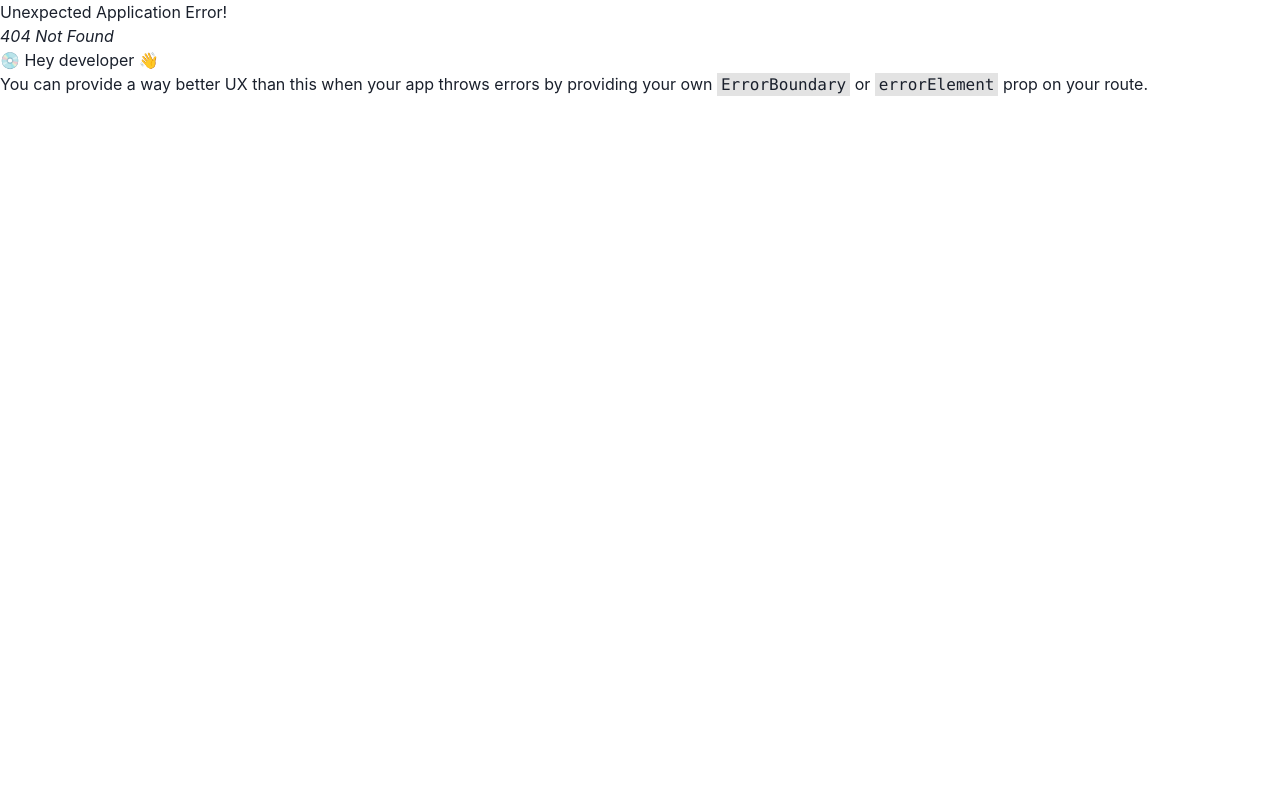
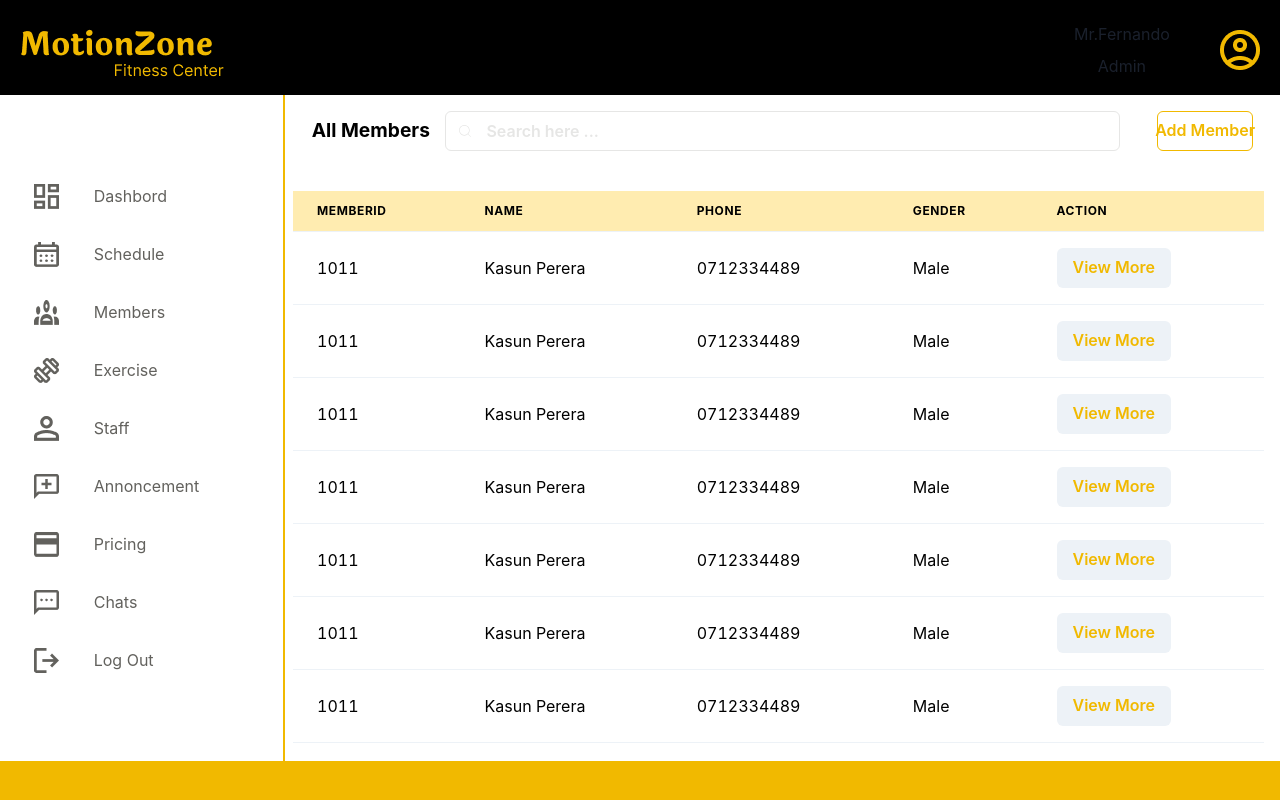
Before and after one commit to GymManagmentSystem/gym_admin_web_app, a React (Vite) app: page /staff in a window 1280 px wide. Before the commit this address had no page. Built offline with nearby package versions, Linux system fonts and the light colour scheme.

Commit message:
adding Staff Page

```diff
--- a/src/components/SearchHeadingBar.tsx
+++ b/src/components/SearchHeadingBar.tsx
@@ -8,15 +8,17 @@ import {
 } from "@chakra-ui/react";
 import { CiSearch } from "react-icons/ci";
 
-interface SearchHeadingBarProps{
-    buttonPressed:()=>void
+interface SearchHeadingBarProps {
+  buttonPressed: () => void;
 }
 
-const SearchHeadingBar = ({buttonPressed}:SearchHeadingBarProps) => {
+const SearchHeadingBar = ({ buttonPressed }: SearchHeadingBarProps) => {
   const headingWidth = { md: "20%", lg: "20%", xl: "10%" };
-  const headingFontSize = { md: "1.2rem", lg: "1.2rem" };
+  const headingFontSize = { md: "1rem", lg: "1.2rem" };
   const inputWidth = { md: "50%", lg: "50%", xl: "70%" };
   const buttonWidth = { md: "20%", lg: "30%", xl: "10%" };
+  const buttonSize = { md: "sm", lg: "md" };
+  const inputSize = { md: "sm", lg: "md" };
   return (
     <HStack
       backgroundColor="#fff"
@@ -34,7 +36,7 @@ const SearchHeadingBar = ({buttonPressed}:SearchHeadingBarProps) => {
       >
         All Members
       </Heading>
-      <InputGroup width={inputWidth}>
+      <InputGroup width={inputWidth} size={inputSize}>
         <InputLeftElement pointerEvents="none">
           <CiSearch color="#E6E6E5" />
         </InputLeftElement>
@@ -51,6 +53,8 @@ const SearchHeadingBar = ({buttonPressed}:SearchHeadingBarProps) => {
         variant="outline"
         width={buttonWidth}
         onClick={buttonPressed}
+        _hover={{ backgroundColor: "#F1B900", textColor: "#fff" }}
+        size={buttonSize}
       >
         Add Member
       </Button>
--- a/src/components/SideBar.tsx
+++ b/src/components/SideBar.tsx
@@ -19,7 +19,7 @@ const SideBar = () => {
         <SideBarLink imageSrc={scheduleLogo} title='Schedule' path='/'/>
         <SideBarLink imageSrc={membersLogo} title='Members' path='/members'/>
         <SideBarLink imageSrc={exerciseLogo} title='Exercise' path='/'/>
-        <SideBarLink imageSrc={staffLogo} title='Staff' path='/'/>
+        <SideBarLink imageSrc={staffLogo} title='Staff' path='/staff'/>
         <SideBarLink imageSrc={announcementLogo} title='Annoncement' path='/'/>
         <SideBarLink imageSrc={pricingLogo} title='Pricing' path='/'/>
         <SideBarLink imageSrc={chatLogo} title='Chats' path='/'/>
--- a/src/components/TableComponent.tsx
+++ b/src/components/TableComponent.tsx
@@ -1,6 +1,5 @@
 import {
   Button,
-  Card,
   Table,
   TableContainer,
   Tbody,
@@ -10,104 +9,26 @@ import {
   Tr,
 } from "@chakra-ui/react";
 
+interface Person{
+  id:number,
+  name:string,
+  expDate?:string,
+  phone:string,
+  payment?:string,
+  Gender:string
+}
+
 interface TableComponent {
   thArray: string[];
   onPressViewButton:()=>void;
+  personArray:Person[]
+  arrayType:"Member"|"Staff"
 }
 
-const TableComponent = ({ thArray,onPressViewButton }: TableComponent) => {
+const TableComponent = ({ thArray,personArray,arrayType,onPressViewButton}: TableComponent) => {
   const tableResponsiveSize = { md: "sm", lg: "sm", xl: "md" };
-  const butonResponsiveSize = { md: "xs", lg: "md", xl: "md" };
-  const data = [
-    {
-      id: 1011,
-      name: "Kasun Perera",
-      expDate: "2025-01-03",
-      phone: "0712334489",
-      payment: "Yes",
-      Gender: "Male",
-    },
-    {
-      id: 1011,
-      name: "Kasun Perera",
-      expDate: "2025-01-03",
-      phone: "0712334489",
-      payment: "Yes",
-      Gender: "Male",
-    },
-    {
-      id: 1011,
-      name: "Kasun Perera",
-      expDate: "2025-01-03",
-      phone: "0712334489",
-      payment: "Yes",
-      Gender: "Male",
-    },
-    {
-      id: 1011,
-      name: "Kasun Perera",
-      expDate: "2025-01-03",
-      phone: "0712334489",
-      payment: "Yes",
-      Gender: "Male",
-    },
-    {
-      id: 1011,
-      name: "Kasun Perera",
-      expDate: "2025-01-03",
-      phone: "0712334489",
-      payment: "Yes",
-      Gender: "Male",
-    },
-    {
-      id: 1011,
-      name: "Kasun Perera",
-      expDate: "2025-01-03",
-      phone: "0712334489",
-      payment: "Yes",
-      Gender: "Male",
-    },
-    {
-      id: 1011,
-      name: "Kasun Perera",
-      expDate: "2025-01-03",
-      phone: "0712334489",
-      payment: "Yes",
-      Gender: "Male",
-    },
-    {
-      id: 1011,
-      name: "Kasun Perera",
-      expDate: "2025-01-03",
-      phone: "0712334489",
-      payment: "Yes",
-      Gender: "Male",
-    },
-    {
-      id: 1011,
-      name: "Kasun Perera",
-      expDate: "2025-01-03",
-      phone: "0712334489",
-      payment: "Yes",
-      Gender: "Male",
-    },
-    {
-      id: 1011,
-      name: "Kasun Perera",
-      expDate: "2025-01-03",
-      phone: "0712334489",
-      payment: "Yes",
-      Gender: "Male",
-    },
-    {
-      id: 1011,
-      name: "Kasun Perera",
-      expDate: "2025-01-03",
-      phone: "0712334489",
-      payment: "Yes",
-      Gender: "Male",
-    },
-  ];
+  const butonResponsiveSize = { md: "xs", lg: "sm", xl: "md" };
+
   return (
     <TableContainer mt={10} mr={2}>
       <Table size={tableResponsiveSize}>
@@ -124,13 +45,13 @@ const TableComponent = ({ thArray,onPressViewButton }: TableComponent) => {
           </Tr>
         </Thead>
         <Tbody color="#000" borderBottomColor="#F1B900">
-          {data.map((person) => (
+          {personArray.map((person) => (
             <Tr key={person.id}>
               <Td>{person.id}</Td>
               <Td>{person.name}</Td>
-              <Td>{person.expDate}</Td>
+              {arrayType=="Member"?<Td>{person.expDate}</Td>:null}
               <Td>{person.phone}</Td>
-              <Td>{person.payment}</Td>
+              {arrayType=="Member"?<Td>{person.payment}</Td>:null}
               <Td>{person.Gender}</Td>
               <Td>
                 <Button
@@ -138,6 +59,8 @@ const TableComponent = ({ thArray,onPressViewButton }: TableComponent) => {
                   textColor="#F1B900"
                   size={butonResponsiveSize}
                   onClick={onPressViewButton}
+                  _hover={{textColor:"#000"}}
+
                 >
                   View More
                 </Button>
--- a/src/pages/MembersPage.tsx
+++ b/src/pages/MembersPage.tsx
@@ -7,14 +7,119 @@ const MembersPage = () => {
     console.log("button pressed!");
   };
 
-  const viewButtonPressed=()=>{
-    console.log("view button pressed!")
-  }
+  const viewButtonPressed = () => {
+    console.log("view button pressed!");
+  };
+
+  const data = [
+    {
+      id: 1011,
+      name: "Kasun Perera",
+      expDate: "2025-01-03",
+      phone: "0712334489",
+      payment: "Yes",
+      Gender: "Male",
+    },
+    {
+      id: 1011,
+      name: "Kasun Perera",
+      expDate: "2025-01-03",
+      phone: "0712334489",
+      payment: "Yes",
+      Gender: "Male",
+    },
+    {
+      id: 1011,
+      name: "Kasun Perera",
+      expDate: "2025-01-03",
+      phone: "0712334489",
+      payment: "Yes",
+      Gender: "Male",
+    },
+    {
+      id: 1011,
+      name: "Kasun Perera",
+      expDate: "2025-01-03",
+      phone: "0712334489",
+      payment: "Yes",
+      Gender: "Male",
+    },
+    {
+      id: 1011,
+      name: "Kasun Perera",
+      expDate: "2025-01-03",
+      phone: "0712334489",
+      payment: "Yes",
+      Gender: "Male",
+    },
+    {
+      id: 1011,
+      name: "Kasun Perera",
+      expDate: "2025-01-03",
+      phone: "0712334489",
+      payment: "Yes",
+      Gender: "Male",
+    },
+    {
+      id: 1011,
+      name: "Kasun Perera",
+      expDate: "2025-01-03",
+      phone: "0712334489",
+      payment: "Yes",
+      Gender: "Male",
+    },
+    {
+      id: 1011,
+      name: "Kasun Perera",
+      expDate: "2025-01-03",
+      phone: "0712334489",
+      payment: "Yes",
+      Gender: "Male",
+    },
+    {
+      id: 1011,
+      name: "Kasun Perera",
+      expDate: "2025-01-03",
+      phone: "0712334489",
+      payment: "Yes",
+      Gender: "Male",
+    },
+    {
+      id: 1011,
+      name: "Kasun Perera",
+      expDate: "2025-01-03",
+      phone: "0712334489",
+      payment: "Yes",
+      Gender: "Male",
+    },
+    {
+      id: 1011,
+      name: "Kasun Perera",
+      expDate: "2025-01-03",
+      phone: "0712334489",
+      payment: "Yes",
+      Gender: "Male",
+    },
+  ];
+
   return (
     <>
       <Box overflow="auto" width="100%" height="100%">
         <SearchHeadingBar buttonPressed={buttonPress} />
-        <TableComponent thArray={['MemberId','Name','Membership Expiry','Phone','Payment','Gender','Action']} onPressViewButton={viewButtonPressed}/>
+        <TableComponent
+          thArray={[
+            "MemberId",
+            "Name",
+            "Membership Expiry",
+            "Phone",
+            "Payment",
+            "Gender",
+            "Action",
+          ]}
+          onPressViewButton={viewButtonPressed}
+          personArray={data}
+          arrayType="Member"
+        />
       </Box>
     </>
   );
--- /dev/null
+++ b/src/pages/StaffMembersPage.tsx
@@ -0,0 +1,93 @@
+import { Box } from "@chakra-ui/react"
+import SearchHeadingBar from "../components/SearchHeadingBar"
+import TableComponent from "../components/TableComponent"
+
+
+const StaffMembersPage = () => {
+    const buttonPress = () => {
+        console.log("button pressed!");
+      };
+
+      const viewButtonPressed=()=>{
+        console.log("view button pressed!")
+      }
+
+      const data = [
+        {
+          id: 1011,
+          name: "Kasun Perera",
+          phone: "0712334489",
+          Gender: "Male",
+        },
+        {
+          id: 1011,
+          name: "Kasun Perera",
+          phone: "0712334489",
+          Gender: "Male",
+        },
+        {
+          id: 1011,
+          name: "Kasun Perera",
+          phone: "0712334489",
+          Gender: "Male",
+        },
+        {
+          id: 1011,
+          name: "Kasun Perera",
+          phone: "0712334489",
+          Gender: "Male",
+        },
+        {
+          id: 1011,
+          name: "Kasun Perera",
+          phone: "0712334489",
+          Gender: "Male",
+        },
+        {
+          id: 1011,
+          name: "Kasun Perera",
+          phone: "0712334489",
+          Gender: "Male",
+        },
+        {
+          id: 1011,
+          name: "Kasun Perera",
+          phone: "0712334489",
+          Gender: "Male",
+        },
+        {
+          id: 1011,
+          name: "Kasun Perera",
+          phone: "0712334489",
+          Gender: "Male",
+        },
+        {
+          id: 1011,
+          name: "Kasun Perera",
+          phone: "0712334489",
+          Gender: "Male",
+        },
+        {
+          id: 1011,
+          name: "Kasun Perera",
+          phone: "0712334489",
+          Gender: "Male",
+        },
+        {
+          id: 1011,
+          name: "Kasun Perera",
+          phone: "0712334489",
+          Gender: "Male",
+        },
+      ];
+  return (
+    <>
+    <Box overflow="auto" width="100%" height="100%">
+        <SearchHeadingBar buttonPressed={buttonPress} />
+        <TableComponent thArray={['MemberId','Name','Phone','Gender','Action']} onPressViewButton={viewButtonPressed} personArray={data} arrayType="Staff"/>
+      </Box>
+    </>
+  )
+}
+
+export default StaffMembersPage
--- a/src/routes.tsx
+++ b/src/routes.tsx
@@ -2,6 +2,7 @@ import { createBrowserRouter } from "react-router-dom";
 import Layout from "./pages/Layout";
 import HomeDashbord from "./pages/HomeDashbordPage";
 import MembersPage from "./pages/MembersPage";
+import StaffMembersPage from "./pages/StaffMembersPage";
 
 const routes=createBrowserRouter([
     {
@@ -9,7 +10,8 @@ const routes=createBrowserRouter([
         element:<Layout/>,
         children:[
             {index:true,element:<HomeDashbord/>},
-            {path:'members',element:<MembersPage/>}
+            {path:'members',element:<MembersPage/>},
+            {path:'staff',element:<StaffMembersPage/>}
         ]
     }
 ])
```
